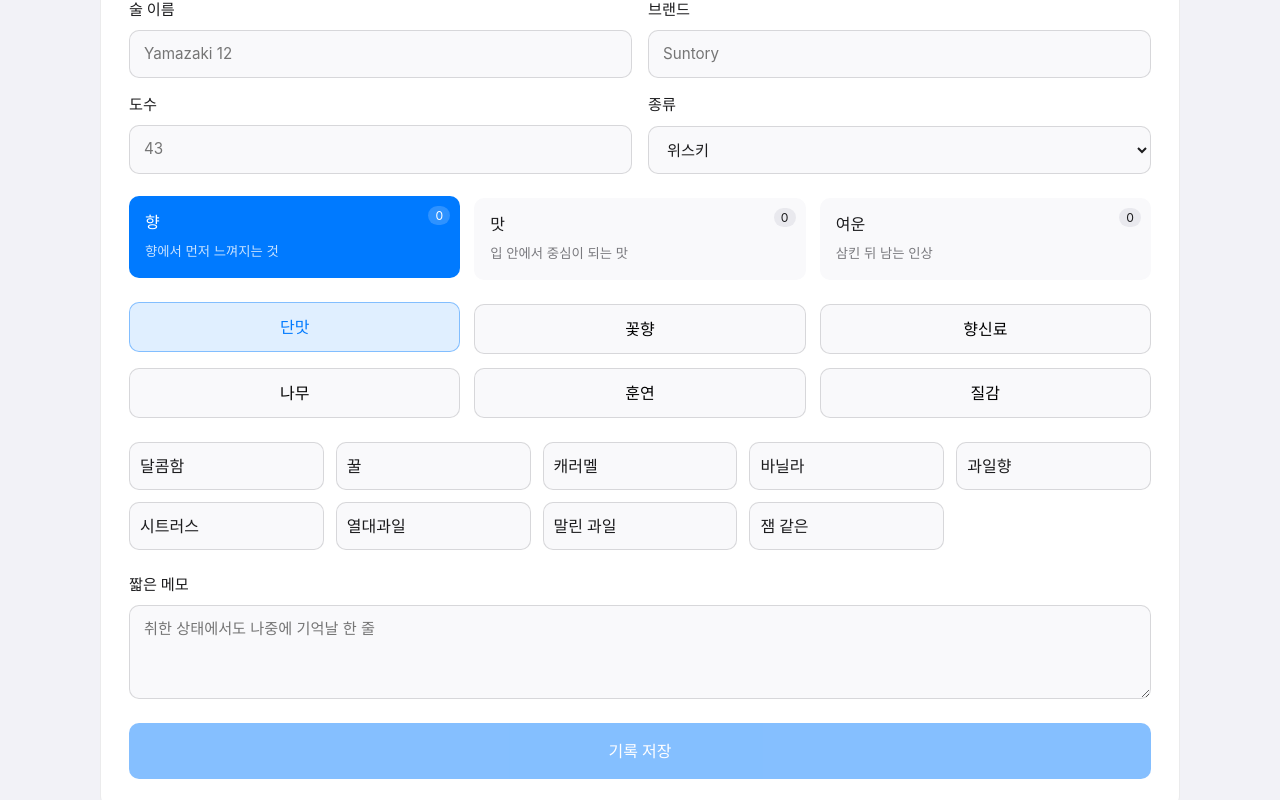
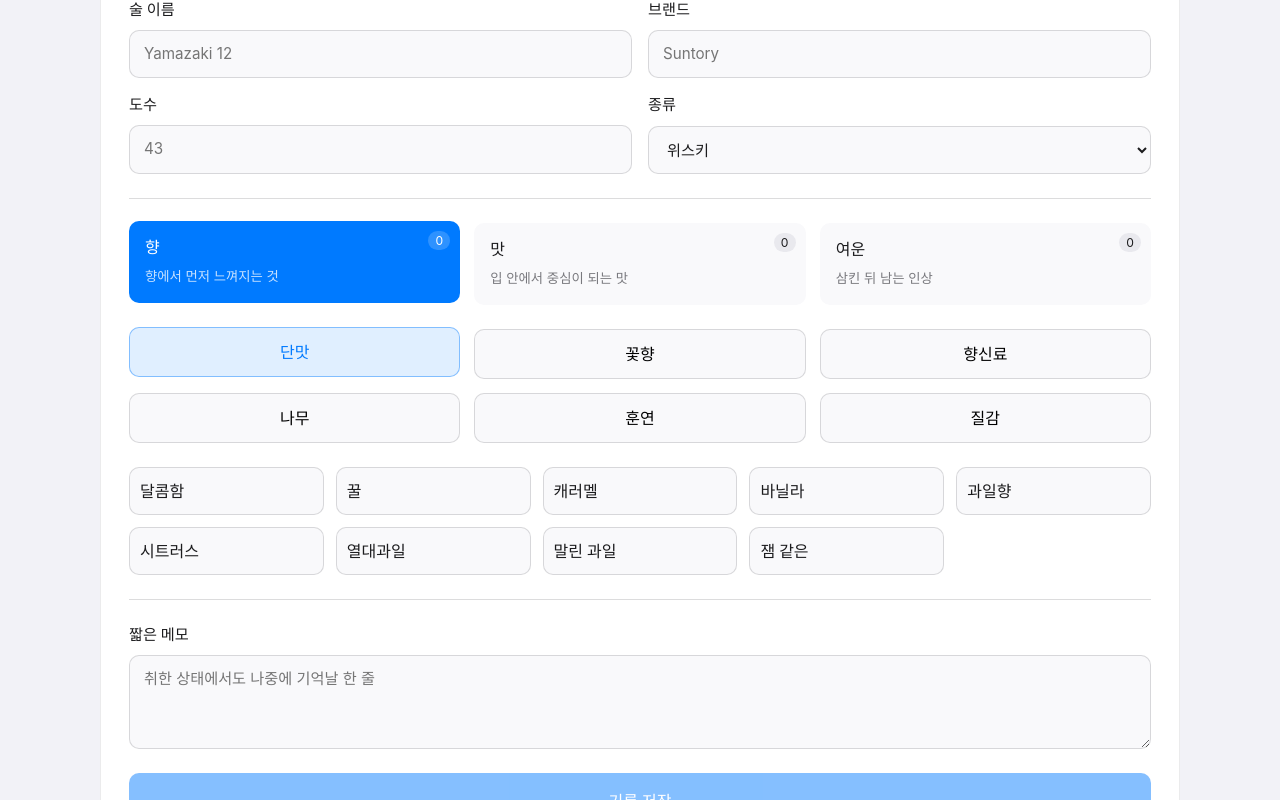
Before and after one commit to eswasloc/drink-log, a React (Vite) app: page / in a window 1280 px wide. Shown: the part 520-1320 px from the top of the page. Built offline with nearby package versions, Linux system fonts and the light colour scheme.

Commit message:
Add dividers to tasting form

```diff
--- a/src/App.tsx
+++ b/src/App.tsx
@@ -527,6 +527,8 @@
               </label>
             </div>
 
+            <div className="composer-divider" aria-hidden="true" />
+
             <div className="section-tabs">
               {sections.map((section) => {
                 const count = draft.sectionSelections[section.id]?.length ?? 0;
@@ -556,6 +558,8 @@
               onToggle={handleToggleFlavor}
               onIntensityChange={handleIntensityChange}
             />
+
+            <div className="composer-divider" aria-hidden="true" />
 
             <label className="note-field">
               짧은 메모
--- a/src/styles.css
+++ b/src/styles.css
@@ -242,6 +242,11 @@
 .input-grid {
   grid-template-columns: repeat(2, minmax(0, 1fr));
   gap: 16px;
+}
+
+.composer-divider {
+  height: 1px;
+  background: var(--separator);
 }
 
 label {
```
